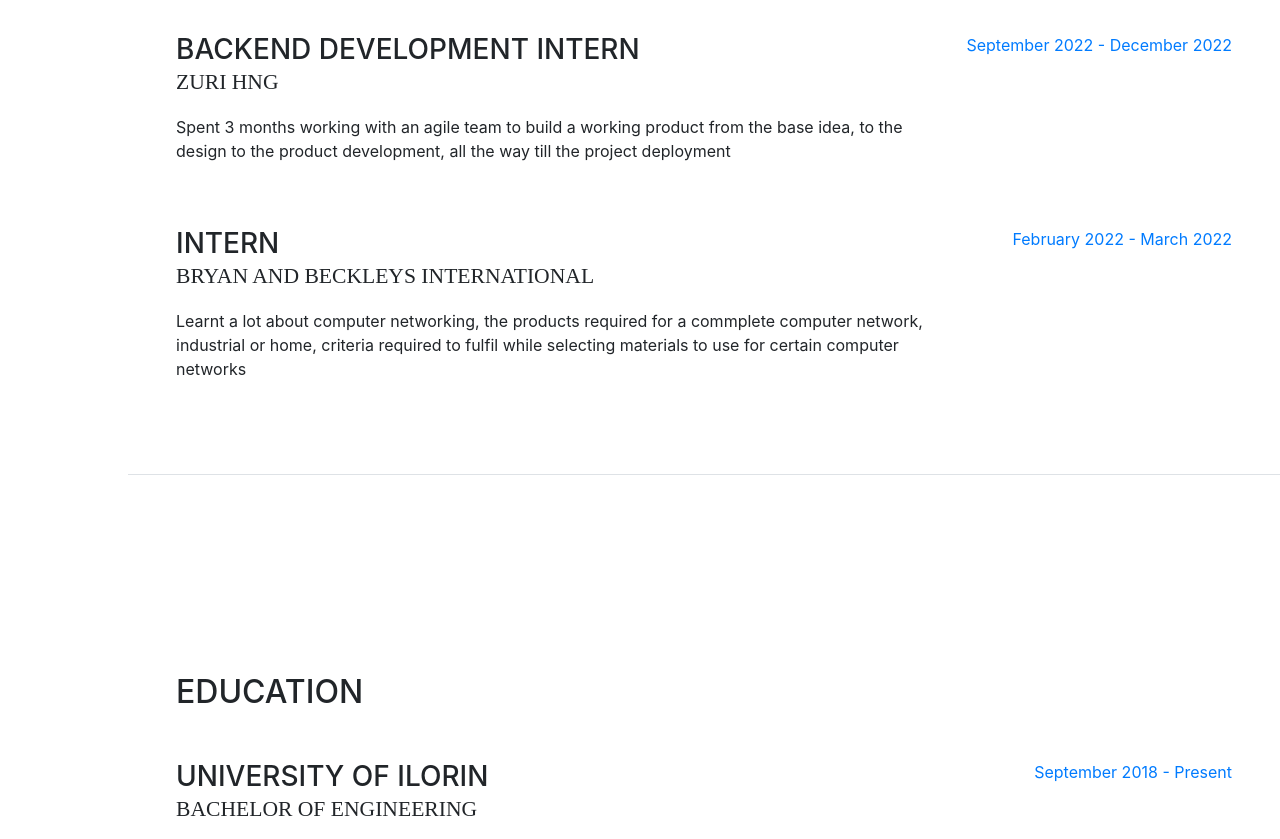
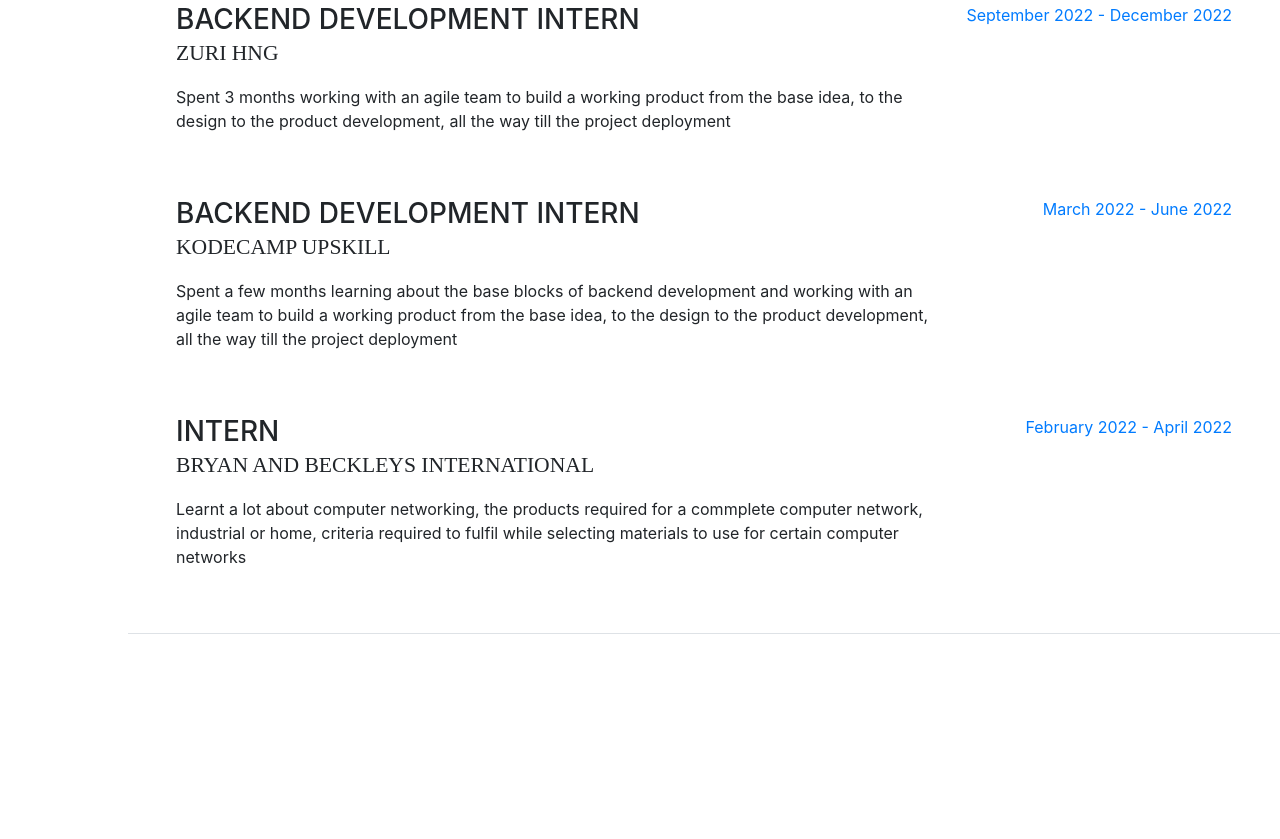
Before and after one commit to DannyXY/resume, a website with bundled scripts: page index.html in a window 1280 px wide. Shown: the part 1125-1964 px from the top of the page. Built offline with nearby package versions, Linux system fonts and the light colour scheme; a web font is replaced by a local one.

Commit message:
chore: updated experience

```diff
--- a/index.html
+++ b/index.html
@@ -223,6 +223,21 @@
             </div>
           </div>
 
+          <div class="resume-item d-flex flex-column flex-md-row mb-5">
+            <div class="resume-content mr-auto">
+              <h3 class="mb-0">Backend Development Intern</h3>
+              <div class="subheading mb-3">KodeCamp Upskill</div>
+              <p>
+                Spent a few months learning about the base blocks of backend development and working with an agile team to build a
+                working product from the base idea, to the design to the product
+                development, all the way till the project deployment
+              </p>
+            </div>
+            <div class="resume-date text-md-right">
+              <span class="text-primary">March 2022 - June 2022</span>
+            </div>
+          </div>
+
           <div class="resume-item d-flex flex-column flex-md-row">
             <div class="resume-content mr-auto">
               <h3 class="mb-0">Intern</h3>
@@ -237,7 +252,7 @@
               </p>
             </div>
             <div class="resume-date text-md-right">
-              <span class="text-primary">February 2022 - March 2022</span>
+              <span class="text-primary">February 2022 - April 2022</span>
             </div>
           </div>
         </div>
```
